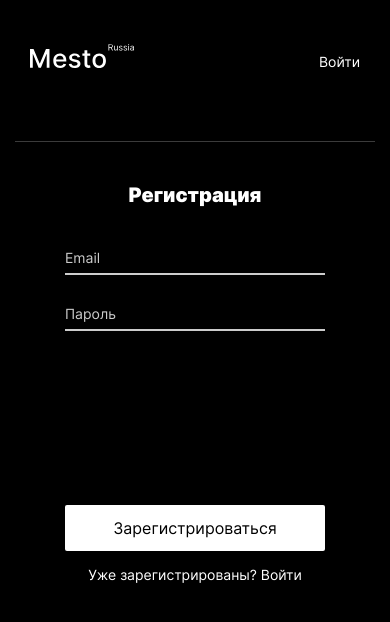
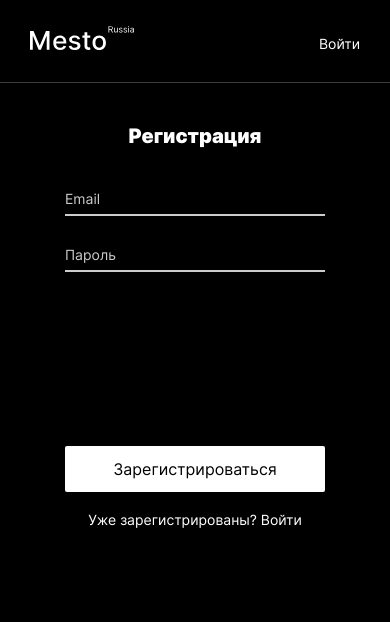
Before and after one commit to aumetros/react-mesto-auth, a React (Create React App) app: page /sign-up in a window 390 px wide. Shown: the top 622 px of the page. Built offline with nearby package versions, Linux system fonts and the light colour scheme; no server answers.

Commit message:
Стилизация моб разрешений незащищенных роутов

```diff
--- a/src/blocks/app/__container/app__container.css
+++ b/src/blocks/app/__container/app__container.css
@@ -5,6 +5,6 @@
 
 @media screen and (max-width: 920px) {
   .app__container {
-    padding: 0 15px 0;
+    /* padding: 0 15px 0; */
   }
 }
--- a/src/blocks/auth/__link-login/auth__link-login.css
+++ b/src/blocks/auth/__link-login/auth__link-login.css
@@ -16,6 +16,6 @@
 
 @media screen and (max-width: 400px) {
   .auth__link-login {
-    margin-top: 15px;
+    margin-top: 19px;
   }
 }
--- a/src/blocks/header/__container/header__container.css
+++ b/src/blocks/header/__container/header__container.css
@@ -4,7 +4,14 @@
   padding: 45px 0 41px;
 }
 
-@media screen and (max-width: 320px) {
+@media screen and (max-width: 920px) {
+  .header__container {
+    padding-left: 15px;
+    padding-right: 15px;
+  }
+}
+
+@media screen and (max-width: 440px) {
   .header__container {
     padding-top: 26px;
     padding-bottom: 0;
--- a/src/blocks/header/__mob-menu/header__mob-menu.css
+++ b/src/blocks/header/__mob-menu/header__mob-menu.css
@@ -4,5 +4,6 @@
   justify-content: center;
   align-items: center;
   padding-top: 40px;
-  min-height: 102px;
+  min-height: 143px;
+  box-sizing: border-box;
 }
```
